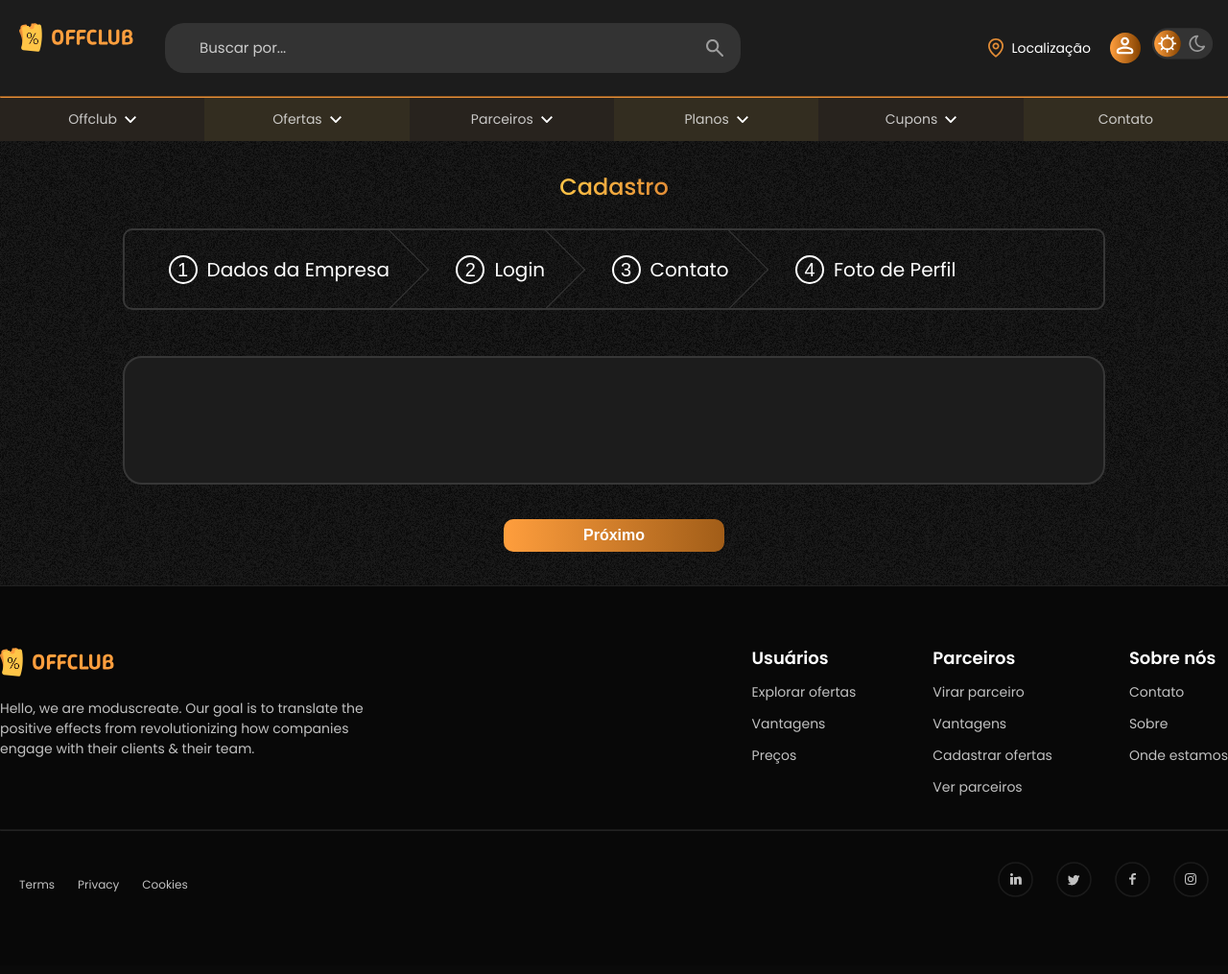
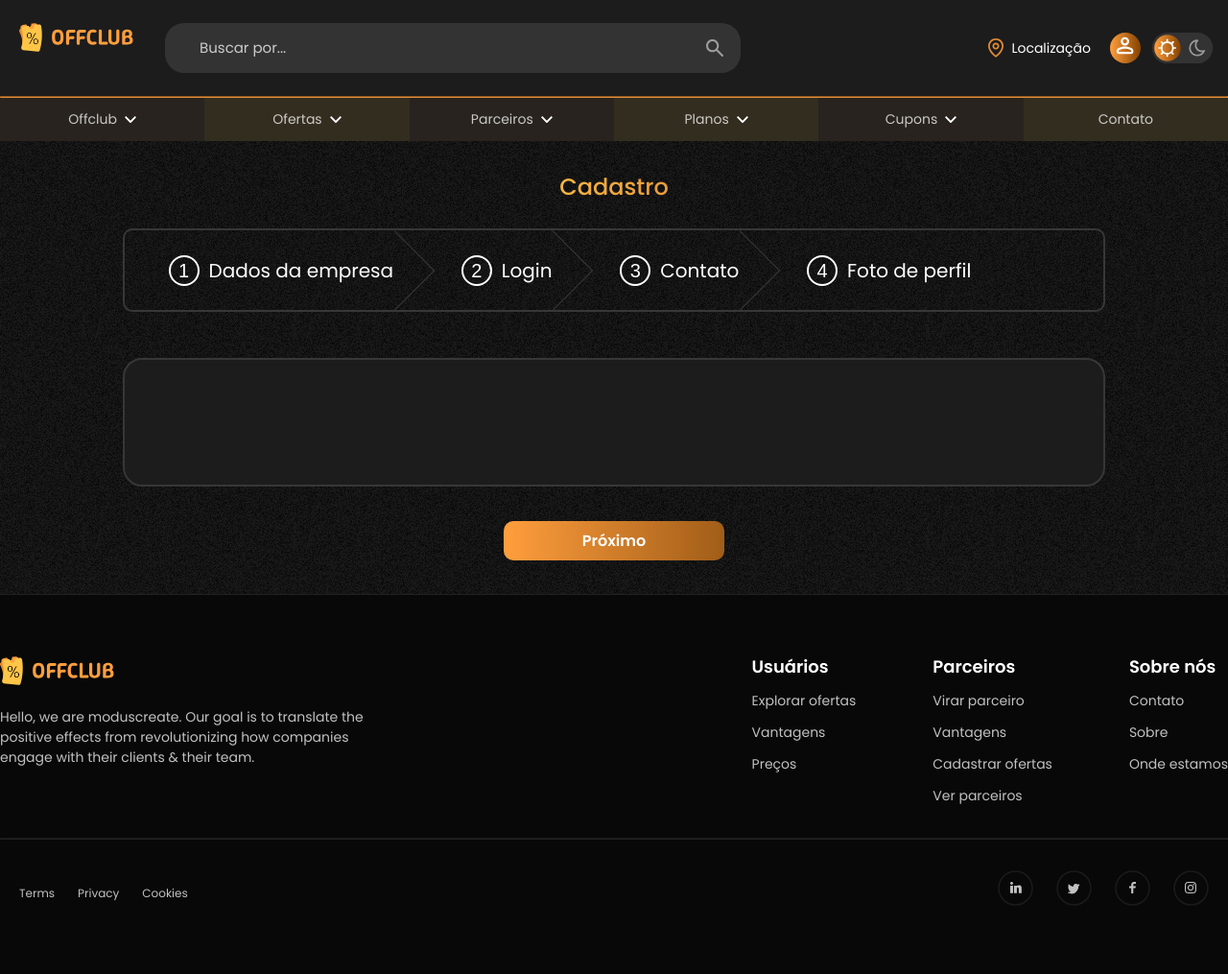
Before and after one commit to PI-InfoWeb-CNAT/2025-OffClub, a Django app: template src/apps/enterprise/templates/enterprise.html in a window 1280 px wide. Shown: the whole page at 96% size. Before the commit the page ends 934 px from the top, so only its background shows below. Run offline with Django 3.2, Linux system fonts and the light colour scheme; the template is opened without the code that fills it: most values are stand-ins (such as "Sample title", 1, 10 or a date in 2020); some web fonts are replaced.

Commit message:
Avanço nos detalhes do CSS

```diff
--- a/src/apps/enterprise/static/css/enterprise.css
+++ b/src/apps/enterprise/static/css/enterprise.css
@@ -1,5 +1,5 @@
 main h1{
-    max-width: 120px;
+    width: 246px;
     margin: 0 auto;
     margin-top: 1.4em;
     margin-bottom: 1.2em;
@@ -32,7 +41,7 @@ label{
     display: block;
     font-size: 14px;
 }
-label:not(#upload){
+label:not(#upload, .radio-tag-label, .toggle-label){
     margin-bottom: 8px;
 }
 input, textarea{
@@ -60,10 +69,11 @@ input::placeholder{
     justify-content: center;
 }
 button.next{
+    font-family: var(--main-font-family);
     font-size: 16px;
     text-align: center;
     border-radius: 10px;
-    font-weight: bold;
+    font-weight: 600;
     color: var(--white);
     background: linear-gradient(to right, var(--brand-orange), #A15D18);
     width: 230px;
--- a/src/apps/enterprise/static/css/form-steps.css
+++ b/src/apps/enterprise/static/css/form-steps.css
@@ -6,14 +6,28 @@
     margin-bottom: 3em;
 }
 .circle-container{
-    width: 30px;
-    height: 30px;
+    width: 32px;
+    height: 32px;
     border-radius: 50%;
     background-color: transparent;
     border: 2px solid var(--white);
     display: flex;
     justify-content: center;
     align-items: center;
+}
+.circle-container > img{
+    display: none;
+}
+.past .circle-container{
+    border: none;
+    background: linear-gradient(to right, var(--brand-orange-darker), #A15D18);
+}
+.past > .circle-container > img{
+    display: block;
+    margin-top: 2px;
+}
+.past > .circle-container > p{
+    display: none;
 }
 .step-stage{
     font-family: var(--special-font-family);
@@ -33,13 +47,13 @@
     gap: 10px;
     flex-grow: 1;
     position: relative;
-    padding-right: 10px;
-    max-width: 380px;
+    padding-right: 6px;
+    max-width: 350px;
     margin-left: 20px;
 }
 .steps-list li:last-child {
     flex-grow: 0;
-    padding-right: 8em;
+    padding-right: 7em;
 }
 .steps-list li:not(:last-child)::after {
     content: '';
--- a/src/apps/enterprise/templates/components/steps.html
+++ b/src/apps/enterprise/templates/components/steps.html
@@ -1,28 +1,33 @@
+{% load static %}
 <div class="steps-counter">
             <ol class="steps-list">
                 <li class="{% if current_step == 1 %}active{% elif current_step > 1 %}past{% endif %}">
                     <div class="circle-container">
+                        <img src="{% static 'imgs/icons/check.svg' %}" alt="Símbolo de concluído (check)">
                         <p class="step-stage">1</p>
                     </div>
-                    <p class="step-name">Dados da Empresa</p>
+                    <p class="step-name">Dados da empresa</p>
                 </li>
                 <li class="{% if current_step == 2 %}active{% elif current_step > 2 %}past{% endif %}">
                     <div class="circle-container">
+                        <img src="{% static 'imgs/icons/check.svg' %}" alt="Símbolo de concluído (check)">
                         <p class="step-stage">2</p>
                     </div>
                     <p class="step-name">Login</p>
                 </li>
                 <li class="{% if current_step == 3 %}active{% elif current_step > 3 %}past{% endif %}">
                     <div class="circle-container">
+                        <img src="{% static 'imgs/icons/check.svg' %}" alt="Símbolo de concluído (check)">
                         <p class="step-stage">3</p>
                     </div>
                     <p class="step-name">Contato</p>
                 </li>
                 <li class="{% if current_step == 4 %}active{% endif %}">
                     <div class="circle-container">
+                        <img src="{% static 'imgs/icons/check.svg' %}" alt="Símbolo de concluído (check)">
                         <p class="step-stage">4</p>
                     </div>
-                    <p class="step-name">Foto de Perfil</p>
+                    <p class="step-name">Foto de perfil</p>
                 </li>
             </ol>
         </div>
--- a/src/apps/enterprise/views.py
+++ b/src/apps/enterprise/views.py
@@ -97,7 +97,7 @@ class RegisterWizardView(SessionWizardView):
             phone.save()
 
         enterprise.save()
-        return redirect('enterprise/enterprise_register/')
+        return redirect('register/')
 
 
 class RegisterDone(TemplateView):
--- a/src/static/css/components/nav_bar_dropdown.css
+++ b/src/static/css/components/nav_bar_dropdown.css
@@ -6,6 +6,7 @@
     width: 200px;
     float: left;
     position: absolute;
+    z-index: 10;
     top: 100%;
     width: 100%;
 
```
Also changed, not shown: other parts of src/apps/enterprise/static/css/enterprise.css (+39 -0 lines), src/apps/enterprise/forms.py (+7 -7 lines), src/apps/enterprise/templates/enterprise.html (+40 -21 lines), src/static/imgs/icons/check.svg (added).
